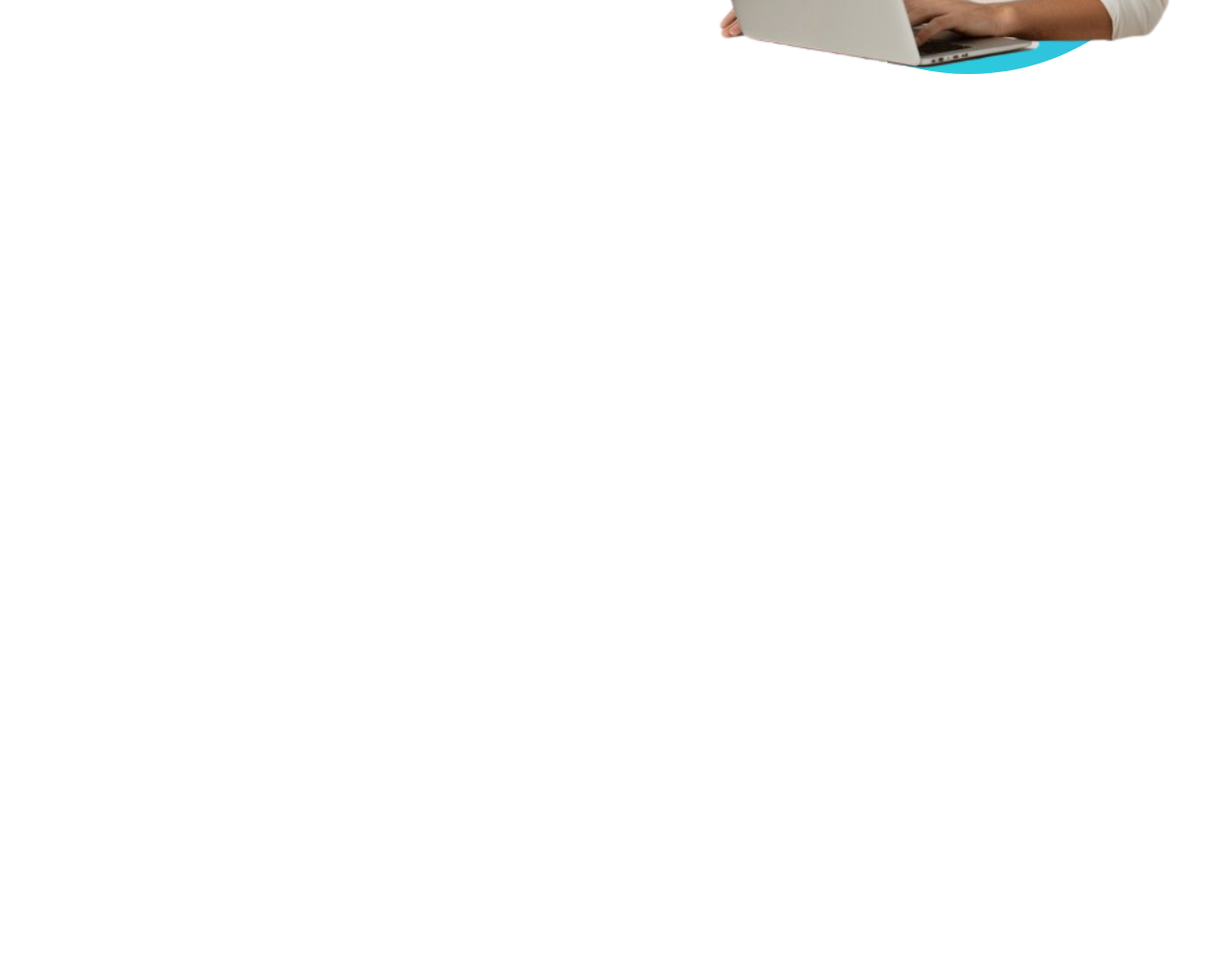
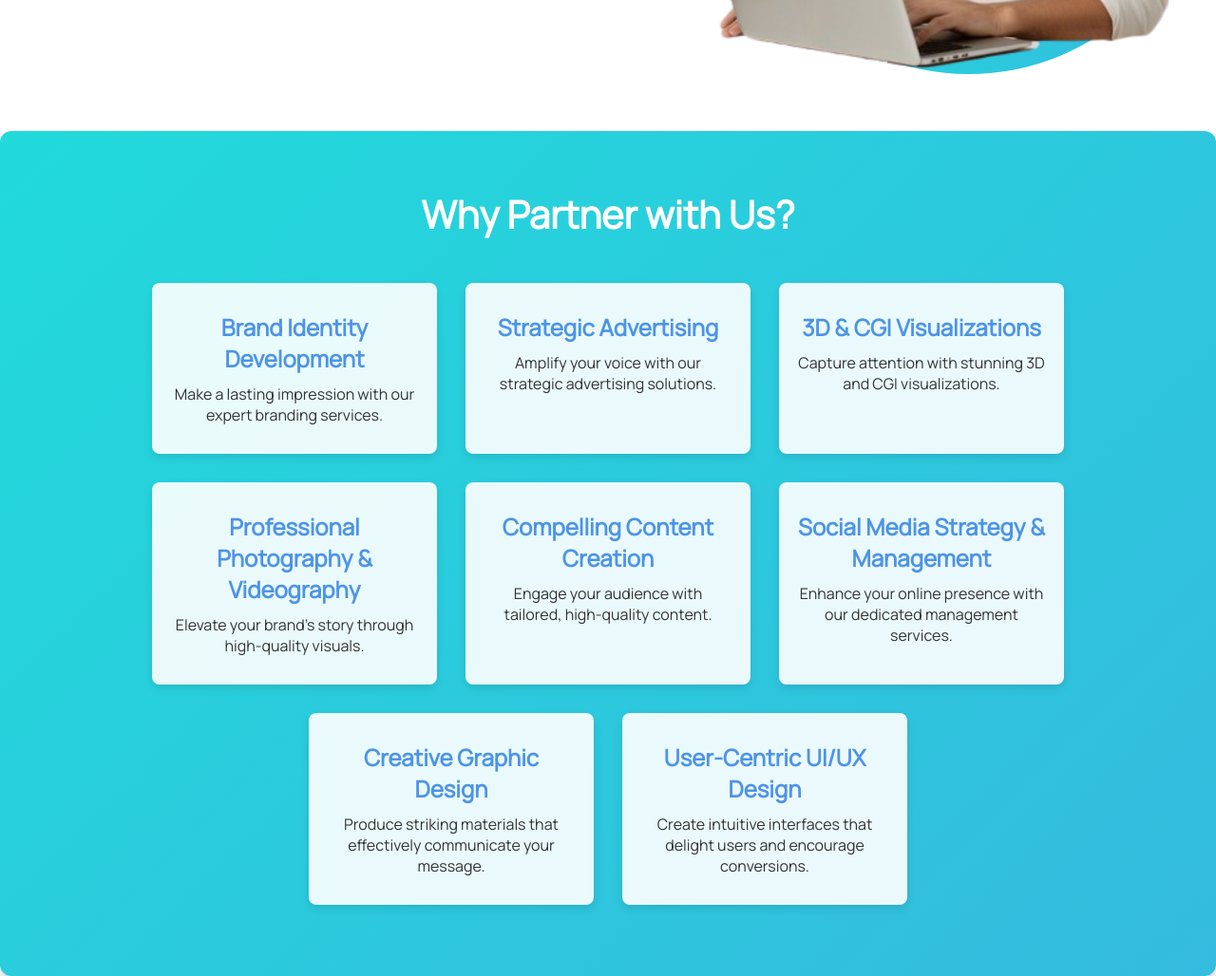
Before and after one commit to hananeltassa/digitalMarketingWebsite, a plain HTML site: page index.html in a window 1280 px wide. Shown: the part 577-1605 px from the top of the page at 95% size. Before the commit the page ends 800 px from the top, so only its background shows below. Drawn offline with nearby package versions, Linux system fonts and the light colour scheme.

Commit message:
partners section

```diff
--- a/css/styles.css
+++ b/css/styles.css
@@ -3,6 +3,10 @@
     margin: 0;
     box-sizing: border-box;
     font-family: 'Manrope', sans-serif;
+}
+
+html {
+    scroll-behavior: smooth;
 }
 
 .flex{
@@ -111,6 +115,7 @@ nav .logo img{
     padding: 20px;
     max-width: 40%;
     margin-left: 30px;
+    margin-top: 20px;
 }
 
 .hero-input-group{
@@ -154,6 +159,53 @@ nav .logo img{
     z-index: 1;
 }
 
+.why-us-section {
+    padding: 60px 20px;
+    background: linear-gradient(135deg, #21DADB, #35BBDF);
+    border-radius: 12px;
+    text-align: center;
+    box-shadow: 0 4px 10px rgba(0, 0, 0, 0.2);
+    color: #fff;
+    width: 100%;
+    box-sizing: border-box;
+}
+
+.why-us-section h2 {
+    font-size: 2.5rem;
+    margin-bottom: 30px;
+}
+
+.services-container {
+    display: flex;
+    flex-wrap: wrap;
+    justify-content: center; }
+
+.service-card {
+    background-color: rgba(255, 255, 255, 0.9);
+    border-radius: 8px;
+    padding: 20px;
+    margin: 15px;
+    box-shadow: 0 4px 10px rgba(0, 0, 0, 0.1);
+    transition: transform 0.3s;
+    width: 300px;
+
+}
+
+.service-card:hover {
+    transform: scale(1.05);
+}
+
+.service-card h3 {
+    font-size: 1.5rem;
+    color: #4D94E6;
+    margin-top: 10px;
+}
+
+.service-card p {
+    font-size: 1rem;
+    color: #333;
+    margin: 10px 0;
+}
 
 @media (max-width: 768px) {
     .burger {
@@ -221,6 +273,15 @@ nav .logo img{
         margin-left: 50px;
         margin-top: -100px;
     }
+
+    .why-us-section h2 {
+        font-size: 2rem;
+    }
+
+    .service-card {
+        width: 90%;
+        margin: 10px 0;
+    }
 }
 
 @media (max-width: 480px){
@@ -256,4 +317,20 @@ nav .logo img{
         margin-left: 20px;
         margin-top: -120px;
     }
+
+    .why-us-section h2 {
+        font-size: 1.5rem;
+    }
+
+    .service-card {
+        padding: 15px;
+    }
+
+    .service-card h3 {
+        font-size: 1.25rem;
+    }
+
+    .service-card p {
+        font-size: 0.9rem;
+    }
 }
--- a/index.html
+++ b/index.html
@@ -49,6 +49,46 @@
         </div>
     </section>
 
+
+    <!-- Partners Section -->
+    <section id="why-us" class="why-us-section">
+        <h2>Why Partner with Us?</h2>
+        <div class="services-container">
+            <div class="service-card">
+                <h3>Brand Identity Development</h3>
+                <p>Make a lasting impression with our expert branding services.</p>
+            </div>
+            <div class="service-card">
+                <h3>Strategic Advertising</h3>
+                <p>Amplify your voice with our strategic advertising solutions.</p>
+            </div>
+            <div class="service-card">
+                <h3>3D & CGI Visualizations</h3>
+                <p>Capture attention with stunning 3D and CGI visualizations.</p>
+            </div>
+            <div class="service-card">
+                <h3>Professional Photography & Videography</h3>
+                <p>Elevate your brand’s story through high-quality visuals.</p>
+            </div>
+            <div class="service-card">
+                <h3>Compelling Content Creation</h3>
+                <p>Engage your audience with tailored, high-quality content.</p>
+            </div>
+            <div class="service-card">
+                <h3>Social Media Strategy & Management</h3>
+                <p>Enhance your online presence with our dedicated management services.</p>
+            </div>
+            <div class="service-card">
+                <h3>Creative Graphic Design</h3>
+                <p>Produce striking materials that effectively communicate your message.</p>
+            </div>
+            <div class="service-card">
+                <h3>User-Centric UI/UX Design</h3>
+                <p>Create intuitive interfaces that delight users and encourage conversions.</p>
+            </div>
+        </div>
+    </section>
+
     <script src="https://cdn.jsdelivr.net/npm/gsap@3.12.5/dist/gsap.min.js"></script>
 
     <script src="./js/script.js"></script>
```
